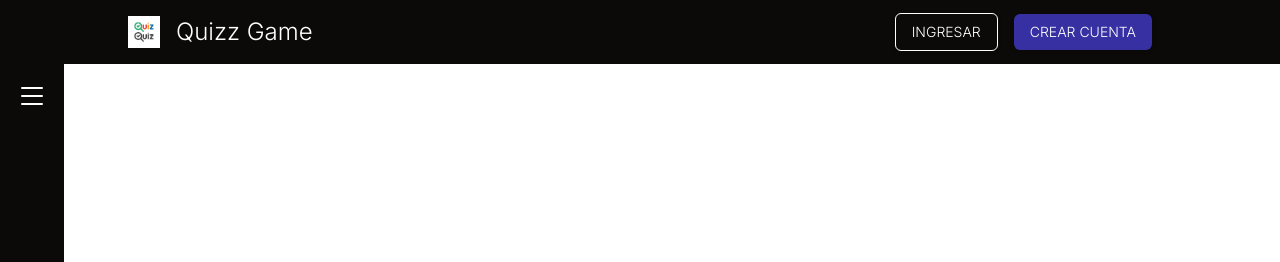
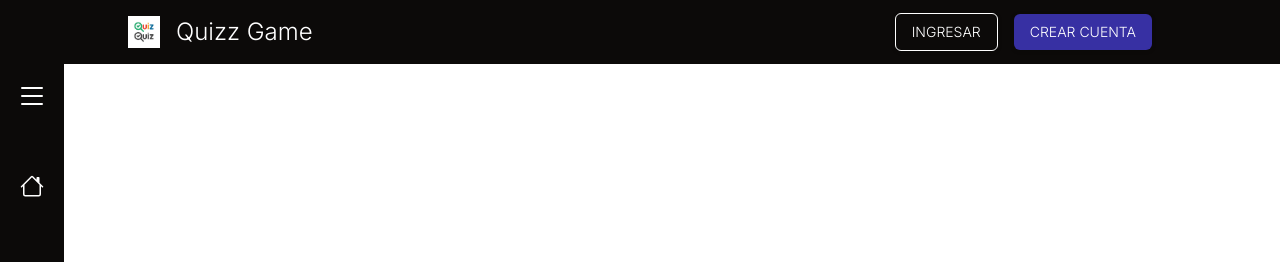
Before and after one commit to briansleonel/quizz-game-client, a Next.js app: page / in a window 1280 px wide. Shown: the top 262 px of the page. Built offline with nearby package versions, Linux system fonts and the light colour scheme.

Commit message:
refractor: change nav links

```diff
--- a/src/components/navbar/NavLinks.tsx
+++ b/src/components/navbar/NavLinks.tsx
@@ -9,10 +9,12 @@ import {
     House,
     Journals,
     PeopleFill,
+    Speedometer2,
 } from "react-bootstrap-icons";
 
 const menuItems: Array<NavLink> = [
-    { name: "Inicio", icon: House, href: "/dashboard" },
+    { name: "Inicio", icon: House, href: "/" },
+    { name: "Dashboard", icon: Speedometer2, href: "/dashboard" },
     { name: "Categorías", icon: Diagram2Fill, href: "/dashboard/category" },
     { name: "Preguntas", icon: Journals, href: "/dashboard/question" },
     { name: "Usuarios", icon: PeopleFill, href: "/dashboard/user" },
@@ -39,9 +41,20 @@ export default function NavLinks({
     }, []);
     return (
         <>
-            {isAuthenticated && isClient && (
+            {isClient && (
                 <div className="flex flex-col gap-2 relative">
                     {menuItems.map((link, i) => {
+                        if (link.href === "/") {
+                            return (
+                                <LinkComponent
+                                    key={link.name}
+                                    i={i}
+                                    link={link}
+                                    setShowSidebar={setShowSidebar}
+                                    showSidebar={showSidebar}
+                                />
+                            );
+                        } else if (isAuthenticated) {
                             if (link.href === "/dashboard/user") {
                                 if (user.role === Role.ADMIN) {
                                     return (
@@ -64,6 +77,7 @@ export default function NavLinks({
                                     showSidebar={showSidebar}
                                 />
                             );
+                        }
                     })}
                 </div>
             )}
```
Lines whose indentation alone changed are shown as unchanged.
